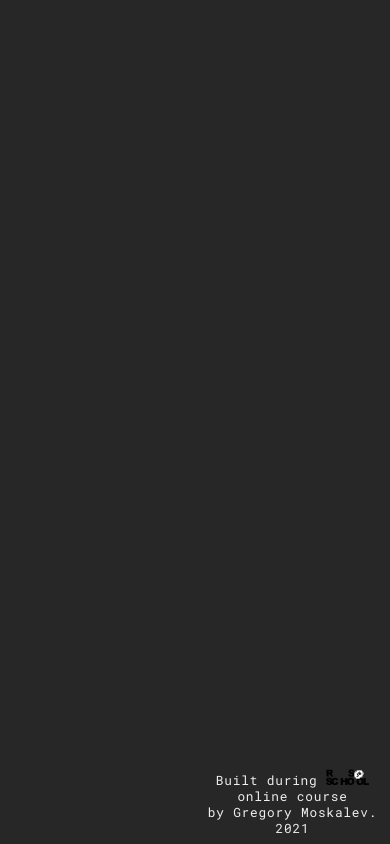
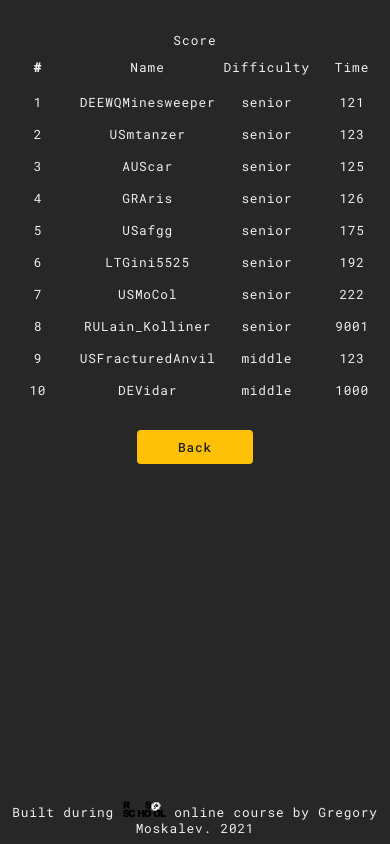
Before and after one commit to GregoryMoskalev/react-game, a React (Create React App) app in the folder react-game/: page /score in a window 390 px wide. Built offline with nearby package versions, Linux system fonts and the light colour scheme.

Commit message:
cherry-pick the score page and some styles from the source branch

```diff
--- /dev/null
+++ b/react-game/src/api/leaderBoardApi.tsx
@@ -0,0 +1,32 @@
+const delay = (ms: number) => {
+  return new Promise<number>((resolve) => {
+    setTimeout(resolve, ms, ms);
+  });
+}
+
+const leaders = [ // Player names from here - https://minesweeper.online/season-leaders
+  ['DEEWQMinesweeper', 'senior', 121],
+  ['USmtanzer', 'senior', 123],
+  ['AUScar', 'senior', 125],
+  ['GRAris', 'senior', 126],
+  ['USafgg', 'senior', 175],
+  ['LTGini5525', 'senior', 192],
+  ['USMoCol', 'senior', 222],
+  ['RULain_Kolliner', 'senior', 9001],
+  ['USFracturedAnvil', 'middle', 123],
+  ['DEVidar', 'middle', 1000],
+]
+
+export interface LeaderBoardItem {
+  username: string,
+  difficulty: string,
+  timer: number,
+}
+
+export const fetchLeaders = () => delay(1000).then(
+  () => leaders.map(row => ({
+    username: row[0],
+    difficulty: row[1],
+    timer: row[2]
+  } as LeaderBoardItem))
+);
--- /dev/null
+++ b/react-game/src/commons/hooks.tsx
@@ -0,0 +1,25 @@
+import { useEffect, useState } from "react";
+
+export function usePromiseFn<T>(promiseFn: () => Promise<T>, deps?: any[]): [T | null, boolean, any] {
+  const [result, setResult] = useState<T | null>(null)
+  const [loading, setLoading] = useState(false);
+  const [error, setError] = useState<any>();
+
+  useEffect(() => {
+    const promise = promiseFn();
+    setLoading(true);
+    promise.then(
+      res => {
+        setLoading(false);
+        setError(null);
+        setResult(res);
+      },
+      err => {
+        setLoading(false)
+        setError(err);
+      }
+    )
+  }, deps || []);
+
+  return [result, loading, error];
+}
--- a/react-game/src/components/App/App.scss
+++ b/react-game/src/components/App/App.scss
@@ -2,4 +2,12 @@
   display: flex;
   flex-direction: column;
   text-align: center;
+  align-items: center;
+  margin-top: 10rem;
 }
+
+@media screen and (max-height: 1200px) {
+  .App {
+    margin-top: 4rem;
+  }
+}
--- a/react-game/src/components/App/App.tsx
+++ b/react-game/src/components/App/App.tsx
@@ -3,6 +3,7 @@ import { Route, Switch } from 'react-router-dom';
 import GameSettings from '../GameSettings/GameSettings';
 import Board from '../Board/Board';
 import Footer from '../Footer/Footer';
+import Score from '../Score/Score';
 import './App.scss';
 import SoundEffects from "../SoundEffects";
 
@@ -12,6 +13,7 @@ const App: React.FC = () => {
       <Switch>
         <Route exact path="/" component={Board} />
         <Route exact path="/settings" component={GameSettings} />
+        <Route exact path="/score" component={Score} />
       </Switch>
       <Footer />
       <SoundEffects />
--- a/react-game/src/components/GameSettings/GameSettings.scss
+++ b/react-game/src/components/GameSettings/GameSettings.scss
@@ -8,7 +8,31 @@
   display: flex;
   flex-direction: column;
 }
-.radio-label {
+
+.difficulty,
+.volume,
+.language {
+  margin: 3rem;
+}
+
+@media screen and (max-width: 1020px) {
+  .difficulty,
+  .volume,
+  .language {
+    margin: 2rem;
+  }
+}
+
+@media screen and (max-height: 1020px) {
+  .difficulty,
+  .volume,
+  .language {
+    margin: 1rem;
+  }
+}
+
+.radio-label,
+.score-btn {
   display: flex;
   justify-content: center;
   align-items: center;
@@ -53,6 +77,19 @@
     }
   }
 }
+
+.score-btn {
+  color: $color-primary-dark-2;
+  background-color: $color-purple;
+  &:hover {
+    transform: translateY(-2px);
+    box-shadow: 0 15px 30px rgba(0, 0, 0, 0.25);
+  }
+  &:active {
+    transform: translateY(2px);
+  }
+}
+
 .radio-input {
   display: none;
   &:checked + .radio-label {
@@ -66,8 +103,48 @@
     &.expert {
       background-color: $color-red;
     }
+    &.lang-en,
+    &.lang-ru {
+      background-color: $color-blue;
+    }
   }
 }
+
+.music-volume,
+.sound-volume {
+  display: flex;
+  flex-direction: column;
+  margin: 1.2rem;
+  & label {
+    margin-bottom: 1rem;
+  }
+}
+
+#sound,
+#music {
+  -webkit-appearance: none;
+  width: 100%;
+  height: 1rem;
+  border-radius: .5rem;
+  background: $color-grey;
+  outline: none;
+  padding: 0;
+  margin: 0;
+
+  &::-webkit-slider-thumb {
+    appearance: none;
+    width: 2rem;
+    height: 2rem;
+    border-radius: 50%;
+    background: #3fc1c9;
+    cursor: pointer;
+    transition: background .15s ease-in-out;
+    &:hover {
+      background: #3fc1c9;
+    }
+  }
+}
+
 .play-btn {
   display: flex;
   justify-content: center;
@@ -89,3 +166,74 @@
     transform: translateY(2px);
   }
 }
+
+/* The switch - the box around the slider */
+.switch {
+  position: relative;
+  display: inline-block;
+  width: 60px;
+  height: 34px;
+  margin: 3rem auto;
+}
+
+@media screen and (max-height: 1200px) {
+  .switch {
+    margin: .5rem auto;
+  }
+}
+
+/* Hide default HTML checkbox */
+.switch input {
+  opacity: 0;
+  width: 0;
+  height: 0;
+}
+
+/* The slider */
+.slider {
+  position: absolute;
+  cursor: pointer;
+  top: 0;
+  left: 0;
+  right: 0;
+  bottom: 0;
+  background-color: $color-grey;
+  -webkit-transition: .4s;
+  transition: .4s;
+}
+
+.slider:before {
+  position: absolute;
+  content: 'coronavirus';
+  height: 26px;
+  width: 26px;
+  left: 4px;
+  bottom: 4px;
+  background-color: $color-primary;
+  -webkit-transition: .4s;
+  transition: .4s;
+}
+
+input:checked + .slider {
+  background-color: $color-grey;
+}
+
+input:focus + .slider {
+  box-shadow: 0 0 1px $color-grey;
+}
+
+input:checked + .slider:before {
+  -webkit-transform: translateX(26px);
+  -ms-transform: translateX(26px);
+  transform: translateX(26px);
+  content: "pest_control";
+}
+
+/* Rounded sliders */
+.slider.round {
+  border-radius: 34px;
+}
+
+.slider.round:before {
+  border-radius: 50%;
+}
--- a/react-game/src/components/GameSettings/GameSettings.tsx
+++ b/react-game/src/components/GameSettings/GameSettings.tsx
@@ -92,9 +92,8 @@ const GameSettings: React.FC<DispatchProps & StateProps> = (props) => {
           />
         </div>
       </div>
-      <Link className="play-btn" to="/">
-        Play
-      </Link>
+      <Link className="score-btn" to="/score">Score</Link>
+      <Link className="play-btn" to="/">Play</Link>
     </React.Fragment>
   );
 };
--- /dev/null
+++ b/react-game/src/components/Score/Score.scss
@@ -0,0 +1,66 @@
+@import '../../styles/variables';
+
+.score-heading {
+  letter-spacing: 1px;
+  font-weight: 400;
+  margin-bottom: .4rem;
+}
+
+.grid {
+  display: grid;
+  grid-template-columns: repeat(4, 1fr);
+  margin-bottom: 3rem;
+
+  span {
+    padding: 8px 4px;
+  }
+}
+
+.back-btn {
+  display: flex;
+  justify-content: center;
+  align-items: center;
+  width: 14.4rem;
+  height: 4.2rem;
+  margin: 0 auto;
+  border-radius: 4px;
+  color: $color-primary-dark-2;
+  font-weight: 500;
+  background-color: $color-warning;
+  transition: all .3s ease;
+
+  &:hover {
+    transform: translateY(-2px);
+    box-shadow: 0 15px 30px rgba(0, 0, 0, 0.25);
+  }
+  &:active {
+    transform: translateY(2px);
+  }
+}
+
+.lds-dual-ring {
+  display: inline-block;
+  width: 20px;
+  height: 20px;
+}
+
+.lds-dual-ring:after {
+  content: " ";
+  display: block;
+  width: 16px;
+  height: 16px;
+  margin: 2px;
+  border-radius: 50%;
+  border: 2px solid;
+  border-color: #fff transparent #fff transparent;
+  animation: lds-dual-ring 1.2s linear infinite;
+}
+
+@keyframes lds-dual-ring {
+  0% {
+    transform: rotate(0deg);
+  }
+  100% {
+    transform: rotate(360deg);
+  }
+}
--- /dev/null
+++ b/react-game/src/components/Score/Score.tsx
@@ -0,0 +1,46 @@
+import React, { Fragment } from 'react';
+import { Link } from 'react-router-dom';
+import './Score.scss';
+import { fetchLeaders } from '../../api/leaderBoardApi'
+import { usePromiseFn } from "../../commons/hooks";
+
+const Score: React.FC = () => {
+  const [scoreList, loading, error] = usePromiseFn(fetchLeaders)
+
+  let scoreBody;
+  if (loading) {
+    scoreBody = <div className='loading-indicator'>
+      Loading...
+      <div className="lds-dual-ring"/>
+    </div>
+  } else if (error) {
+    scoreBody = <div>An error has occurred, please try again later</div>
+  } else {
+    scoreBody = scoreList?.map((el, i) => (
+      <Fragment key={i}>
+        <span>{i + 1}</span>
+        <span>{el.username}</span>
+        <span>{el.difficulty}</span>
+        <span>{el.timer}</span>
+      </Fragment>
+    ));
+  }
+
+  return (
+    <div className="score">
+      <h4 className="score-heading">Score</h4>
+      <div className="grid">
+        <span className="score-heading"><strong>#</strong></span>
+        <span><strong className="score-heading">Name</strong></span>
+        <span><strong className="score-heading">Difficulty</strong></span>
+        <span><strong className="score-heading">Time</strong></span>
+        {scoreBody}
+      </div>
+      <Link className="back-btn" to="/settings">
+        Back
+      </Link>
+    </div>
+  );
+};
+
+export default Score;
--- a/react-game/src/index.scss
+++ b/react-game/src/index.scss
@@ -7,21 +7,18 @@
 }
 
 html {
-  width: 100%;
-  height: 100%;
   font-size: 62.5%; // 10px/16px = 62.5% => 1rem = 10px
   font-family: 'Roboto Mono', monospace;
-}
 
-@media screen and (max-width: 1020px) {
-  html {
-    font-size: 50%;
+  &:fullscreen {
+    font-size: 100%;
+  }
+  &:fullscreen .h-1 {
+    display: none;
   }
 }
 
 body {
-  width: 100%;
-  min-height: 100%;
   display: flex;
   flex-direction: column;
   justify-content: center;
@@ -30,7 +27,7 @@ body {
   background-color: $color-primary;
   font-size: 1.6rem;
   letter-spacing: .1rem;
-
+  margin-bottom: 4rem;
   &:fullscreen {
     background-color: $color-primary !important;
   }
@@ -61,3 +58,24 @@ a {
   font-weight: 300;
   letter-spacing: .2rem;
 }
+
+@media screen and (max-width: 1020px) {
+  html {
+    font-size: 50%;
+  }
+  .h-1 {
+    font-size: 15px;
+  }
+}
+
+@media screen and (max-height: 820px) {
+  html {
+    font-size: 50%;
+  }
+  .h-1 {
+    font-size: 15px;
+  }
+  body {
+    height: auto;
+  }
+}
--- a/react-game/src/styles/_variables.scss
+++ b/react-game/src/styles/_variables.scss
@@ -3,6 +3,8 @@ $color-primary-light-1: #323232;
 $color-primary-light-2: #363636;
 $color-primary-dark-1: #242424;
 $color-primary-dark-2: #212121;
+
+$color-grey: #d7dcdf;
 
 $color-blue: #3fc1c9;
 
```
